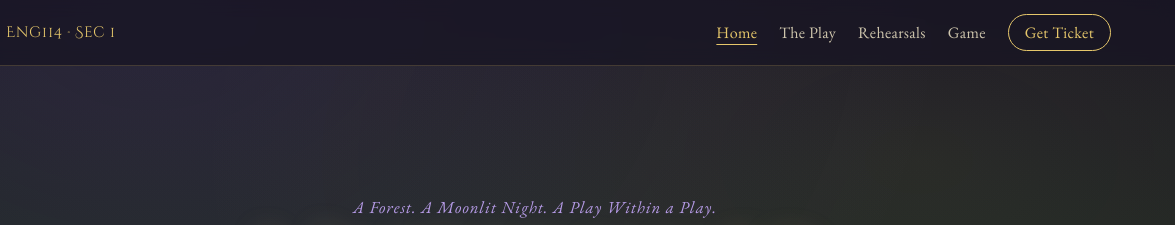
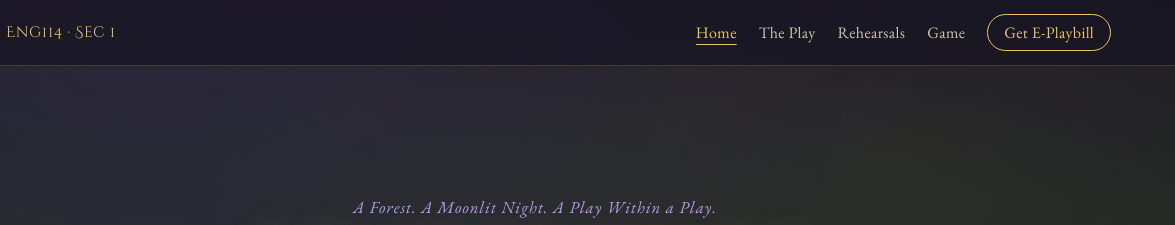
Before and after one commit to SC44R/MSND-Website, a plain HTML site: page index.html in a window 1280 px wide. Shown: the top 225 px of the page, 105-1280 px from the left. Drawn offline with nearby package versions, Linux system fonts and the light colour scheme.

Commit message:
Add files via upload

```diff
--- a/index.html
+++ b/index.html
@@ -28,7 +28,7 @@
     <a href="play.html">The Play</a>
     <a href="gallery.html">Rehearsals</a>
     <a href="game.html">Game</a>
-    <a href="ticket.html" class="nav-cta">Get Ticket</a>
+    <a href="ticket.html" class="nav-cta">Get E-Playbill</a>
   </nav>
 </header>
 
```
Also changed, not shown: gallery.html (+1 -1 lines), game.html (+1 -1 lines), play.html (+2 -2 lines).
